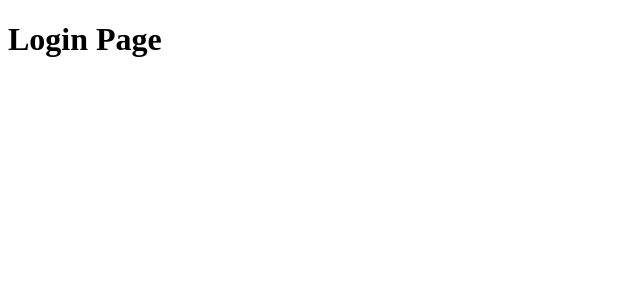
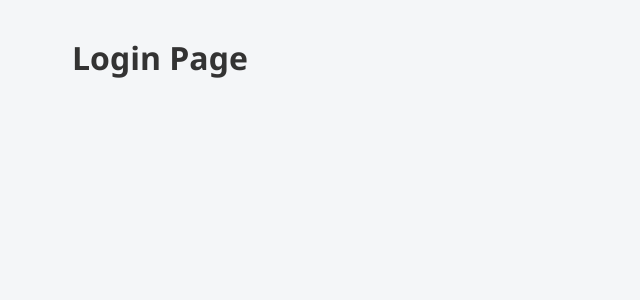
Before and after one commit to fdevg04/skillup_tracker, a React (Vite) app in the folder frontend/: page /login in a window 1280 px wide. Shown: the top 300 px of the page, without its empty margins (0-640 px from the left). Built offline with nearby package versions, Linux system fonts and the light colour scheme.

Commit message:
Checkpoint: layout global and base styles applied

```diff
--- a/frontend/src/App.jsx
+++ b/frontend/src/App.jsx
@@ -2,15 +2,18 @@ import { BrowserRouter as Router, Routes, Route } from 'react-router-dom';
 import Home from './pages/Home';
 import Login from './pages/Login';
 import Register from './pages/Register';
+import Layout from './components/Layout';
 
 function App() {
   return (
     <Router>
-      <Routes>
-        <Route path="/" element={<Home />} />
-        <Route path="/login" element={<Login />} />
-        <Route path="/register" element={<Register />} />
-      </Routes>
+      <Layout>
+        <Routes>
+          <Route path="/" element={<Home />} />
+          <Route path="/login" element={<Login />} />
+          <Route path="/register" element={<Register />} />
+        </Routes>
+      </Layout>
     </Router>
   );
 }
--- /dev/null
+++ b/frontend/src/components/Layout.jsx
@@ -0,0 +1,14 @@
+// Layout.jsx
+function Layout({ children }) {
+    return (
+      <div style={{
+        maxWidth: '1200px',
+        margin: '0 auto',
+        padding: '2rem'
+      }}>
+        {children}
+      </div>
+    );
+  }
+
+  export default Layout;
--- /dev/null
+++ b/frontend/src/global.css
@@ -0,0 +1,28 @@
+/* global.css */
+
+* {
+    margin: 0;
+    padding: 0;
+    box-sizing: border-box;
+  }
+
+  body {
+    font-family: 'Segoe UI', Tahoma, Geneva, Verdana, sans-serif;
+    background-color: #f4f6f8;
+    color: #333;
+    line-height: 1.6;
+  }
+
+  a {
+    text-decoration: none;
+    color: inherit;
+  }
+
+  ul {
+    list-style: none;
+  }
+
+  button {
+    cursor: pointer;
+    font-family: inherit;
+  }
--- a/frontend/src/main.jsx
+++ b/frontend/src/main.jsx
@@ -1,6 +1,7 @@
 import React from 'react';
 import ReactDOM from 'react-dom/client';
 import App from './App';
+import './global.css';
 
 ReactDOM.createRoot(document.getElementById('root')).render(
   <React.StrictMode>
```
